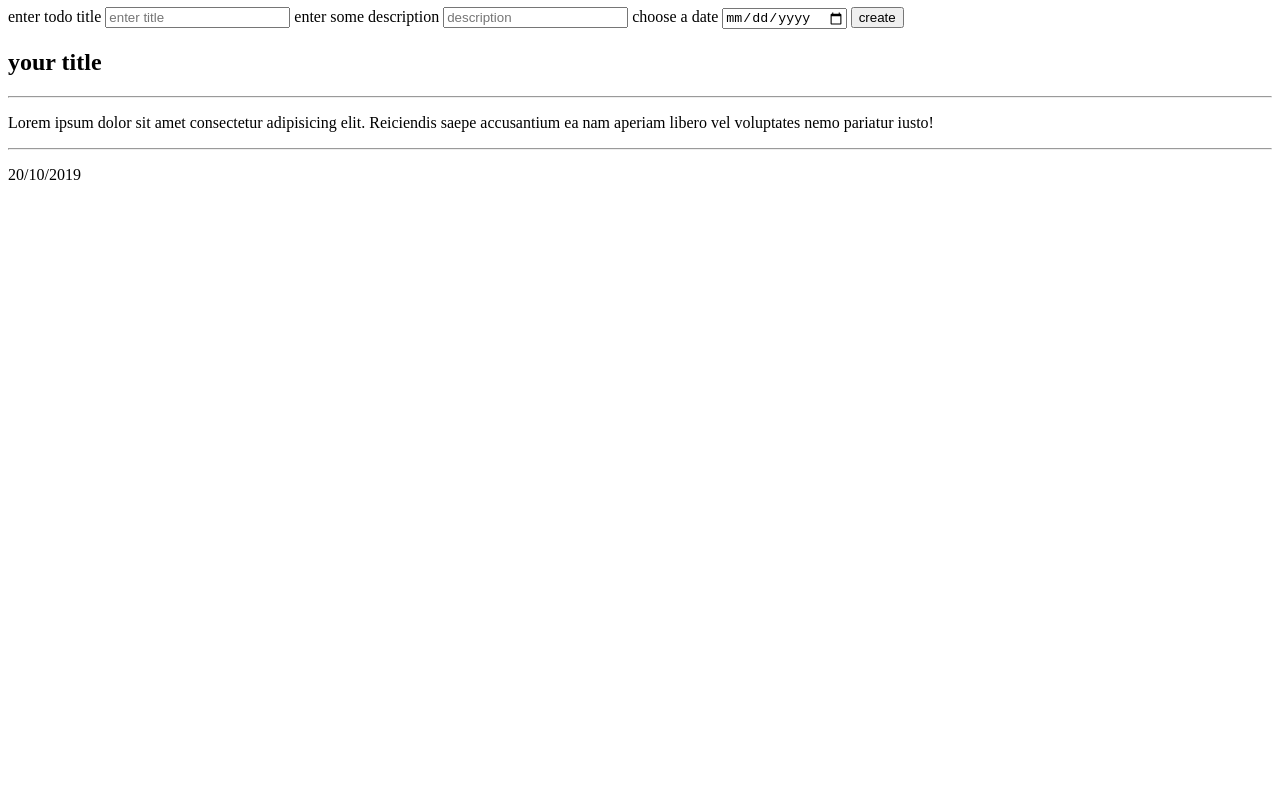
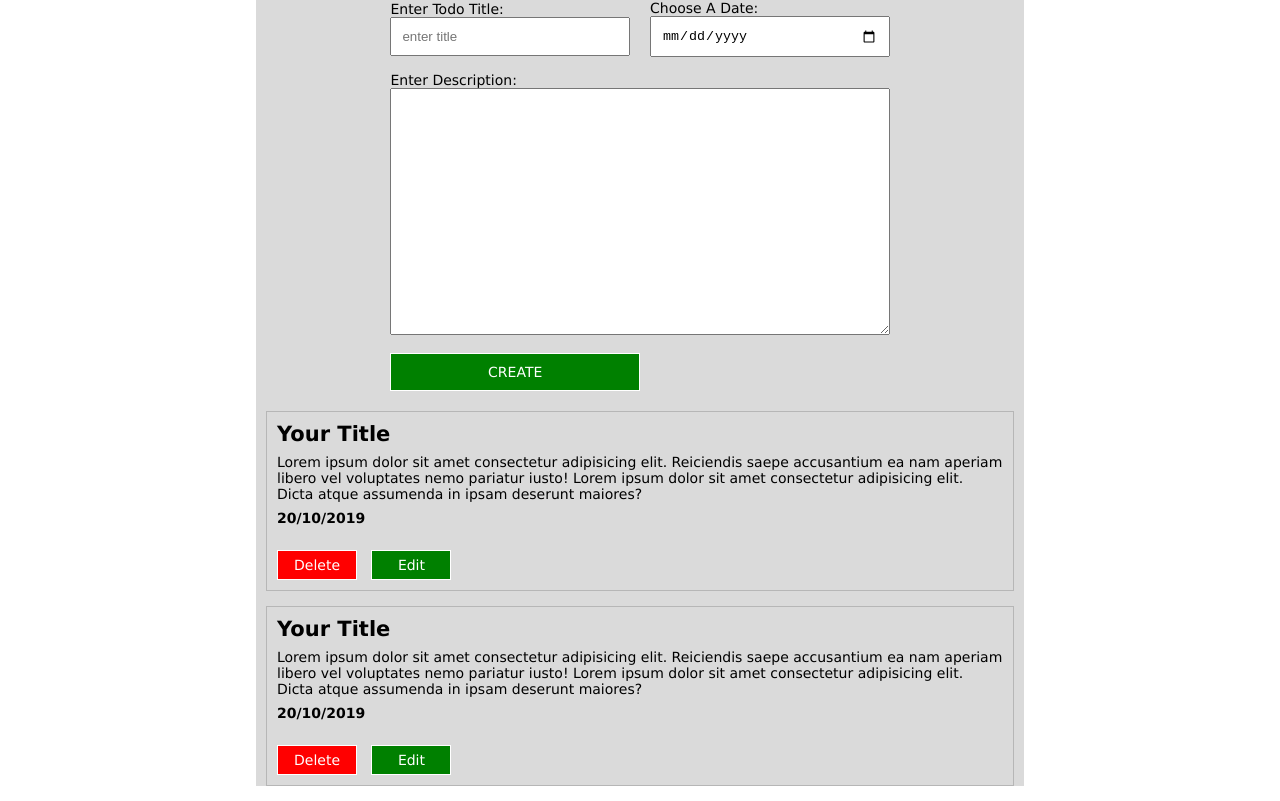
Before and after one commit to GodwinChibyk/todo-app, a website: page index.html in a window 1280 px wide. Shown: the part 73-874 px from the top of the page. Before the commit the page ends 800 px from the top, so only its background shows below. Drawn offline with Linux system fonts and the light colour scheme.

Commit message:
add basic styling for home page

```diff
--- a/index.html
+++ b/index.html
@@ -16,28 +16,52 @@
             <h1>create a todo list</h1>
             <section class="userInput-section">
                 <div class="user-inputs">
-                    <label for="title">enter todo title</label>
-                    <input type="text" placeholder="enter title" id="title">
+                    <div class="inputs">
+                        <div>
+                            <label for="title">enter todo title:</label>
+                            <input type="text" placeholder="enter title" id="title">
+                        </div>
+                        <div>
+                            <label for="date">choose a date:</label>
+                            <input type="date" id="date">
+                        </div>
+                    </div>
+                    <div class="textarea">
+                        <label for="textarea">enter description:</label>
+                        <textarea name="" id="textarea" cols="30" rows="15"></textarea>
+                    </div>
 
-                    <label for="description">enter some description</label>
-                    <input type="text" placeholder="description" id="description">
-
-                    <label for="date">choose a date</label>
-                    <input type="date" id="date">
-
-                    <button class="creat-todo">create</button>
+                    <button class="create-todo">create</button>
                 </div>
+                <section class="todoList-section">
+                    <div class="todo-container">
+                        <h2 class="title">your title</h2>
+                        <p class="description">
+                            Lorem ipsum dolor sit amet consectetur adipisicing elit. Reiciendis saepe
+                            accusantium ea nam aperiam libero vel voluptates nemo pariatur iusto!
+                            Lorem ipsum dolor sit amet consectetur adipisicing elit.
+                            Dicta atque assumenda in ipsam deserunt maiores?
+                        </p>
+                        <p class="date">20/10/2019</p>
+                        <br>
+                        <button class="delete">delete</button>
+                        <button class="edit">edit</button>
+                    </div>
+                </section>
 
                 <section class="todoList-section">
                     <div class="todo-container">
-                        <h2>your title</h2>
-                        <hr>
-                        <p>
+                        <h2 class="title">your title</h2>
+                        <p class="description">
                             Lorem ipsum dolor sit amet consectetur adipisicing elit. Reiciendis saepe
                             accusantium ea nam aperiam libero vel voluptates nemo pariatur iusto!
+                            Lorem ipsum dolor sit amet consectetur adipisicing elit.
+                            Dicta atque assumenda in ipsam deserunt maiores?
                         </p>
-                        <hr>
-                        <p>20/10/2019</p>
+                        <p class="date">20/10/2019</p>
+                        <br>
+                        <button class="delete">delete</button>
+                        <button class="edit">edit</button>
                     </div>
                 </section>
             </section>
--- a/ui/assets/style/style.css
+++ b/ui/assets/style/style.css
@@ -0,0 +1,145 @@
+* {
+    box-sizing: border-box;
+}
+body,h1,h2,h3,h4,h5,h6,p {
+    padding: 0;
+    margin: 0;
+}
+
+button {
+    font-family: inherit;
+    font-size: inherit;
+    border: none;
+    background-color: transparent;
+    outline: none;
+    cursor: pointer;
+}
+
+a {
+    text-decoration: none;
+}
+
+.fa {
+    line-height: 100%;
+    display: inline-block;
+    font-size: inherit;
+}
+
+ul {
+    margin: 0;
+    list-style: none;
+}
+
+body {
+    font-family: Verdana, Geneva, Tahoma, sans-serif;
+    font-size: 14px;
+    background-color: #fff;
+}
+#page-wrapper {
+    width: 60%;
+    min-height: 100vh;
+    margin: 0 auto;
+    background-color: inherit;
+}
+.app-container {
+    width: 100%;
+    min-height: 90vh;
+    background-color: #dadada;
+}
+.app-container h1 {
+    text-align: center;
+    text-transform: uppercase;
+    background-color: green;
+    padding: 10px;
+    color: #fff;
+    margin-bottom: 20px;
+}
+.user-inputs {
+    width: 65%;
+    margin: 0 auto;
+    margin-bottom: 20px;
+
+}
+.user-inputs label{
+    display: block;
+    text-transform: capitalize;
+}
+.inputs{
+    display: flex;
+    justify-content: space-between;
+    align-items: center;
+    flex-wrap: wrap;
+}
+.inputs > div {
+    width: 48%;
+    margin-bottom: 15px;
+}
+.inputs > div input {
+    padding: 10px;
+    width: 100%;
+}
+.textarea {
+    width: 100%;
+    margin-bottom: 15px;
+}
+.textarea textarea {
+    width: 100%;
+    padding: 10px;
+}
+button.create-todo {
+    width: 50%;
+    display: block;
+    padding: 10px;
+    text-align: center;
+    background-color: green;
+    color: #fff;
+    border: 1px solid #fff;
+    text-transform: uppercase;
+}
+
+.todoList-section {
+    margin: 0 10px;
+}
+.todo-container {
+    border: 1px solid #b6b6b6;
+    padding: 10px;
+    margin-bottom: 15px;
+}
+.todo-container h2 {
+    text-transform: capitalize;
+}
+.todo-container p {
+    margin: 8px 0;
+}
+.todo-container p.date {
+    font-weight: bold;
+}
+.todo-container button {
+    width: 80px;
+    padding: 6px;
+    border: 1px solid #fff;
+    display: inline-block;
+    color: #fff;
+    text-transform: capitalize;
+    text-align: center;
+}
+button.delete {
+    background-color: red;
+    margin-right: 10px;
+}
+button.edit {
+    background-color: green;
+}
+
+
+
+
+
+
+/* @madia querry styles  */
+@media only screen and (max-width: 768px) {
+    #page-wrapper {
+        width: 100%;
+        min-height: 100vh;
+    }
+}
```
